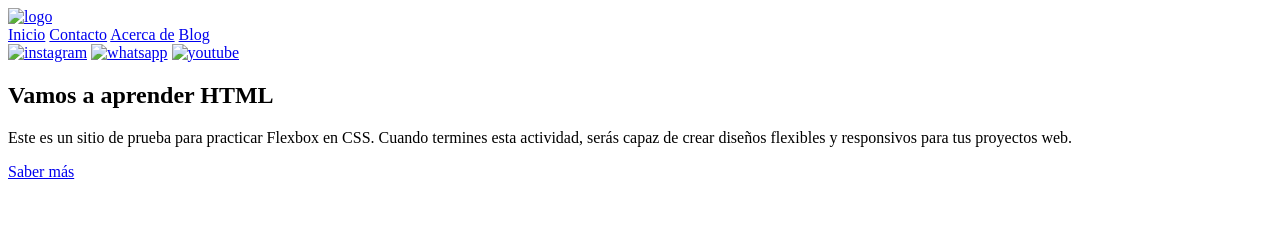
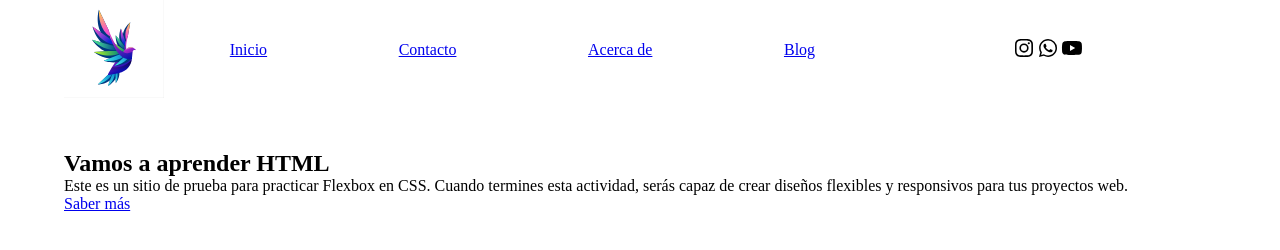
Before and after one commit to acimadevilla/2smr_dweb_actividades, a plain HTML site: page CSS_Actividades/Actividad4/index.html in a window 1280 px wide. Drawn offline with Linux system fonts and the light colour scheme.

Commit message:
HTML y CSS hasta ACt4 Flex v2

```diff
--- /dev/null
+++ b/CSS_Actividades/Actividad4/css/estilos.css
@@ -0,0 +1,49 @@
+/* Variables de estilos */
+:root {
+    --padding-container: 50px 0;
+}
+
+/* Reseteamos margenes, rellenos y borde y padding dentro de las dimensiones del elemento */
+* {
+    margin: 0;
+    padding: 0;
+    box-sizing: border-box;
+}
+
+/* contenedores navegación y section */
+.mi_contenedor {
+    width: 90%;
+    max-width: 1200px;
+    margin: 0 auto; /* Centramos horizontamente */
+    overflow: hidden; /* En caso de que se salga ndel contenedor se oculta, no distorsiona el aspecto*/
+    padding: var(--padding-container);
+}
+
+.mi_menu {
+    /* background-color: aquamarine; */
+    display: flex;
+    flex-flow: row nowrap;
+    height: 100px;
+    align-items: center;
+    justify-content: space-between;
+    --padding-container: 0;
+}
+
+.logo {
+    /* background-color: red; */
+    min-width: 100px;
+}
+.menu_nav {
+    /* background-color: rgb(142, 142, 223); */
+    flex-grow: 2;
+    display: flex;
+    justify-content: space-around;
+}
+.menu_social {
+    /* background-color: antiquewhite; */
+    display: flex;
+    justify-content: center;
+
+    flex-grow: 1;
+
+}
--- a/CSS_Actividades/Actividad4/index.html
+++ b/CSS_Actividades/Actividad4/index.html
@@ -1,10 +1,13 @@
 <!DOCTYPE html>
 <html lang="en">
+
 <head>
     <meta charset="UTF-8">
     <meta name="viewport" content="width=device-width, initial-scale=1.0">
     <title>Actividad Flexbox</title>
+    <link rel="stylesheet" href="css/estilos.css">
 </head>
+
 <body>
     <!-- Contenido de la actividad de Flex -->
     <header class="mi_header">
@@ -12,7 +15,6 @@
             <div class="logo">
                 <a href="#"><img src="img/logo.svg" alt="logo"></a>
             </div>
-        </nav>
             <nav class="menu_nav">
                 <a href="#">Inicio</a>
                 <a href="#">Contacto</a>
@@ -24,14 +26,17 @@
                 <a href="#"><img src="img/whatsapp.svg" alt="whatsapp"></a>
                 <a href="#"><img src="img/youtube.svg" alt="youtube"></a>
             </div>
-    </header>
+        </nav>
         <section class="header_container mi_contenedor">
             <h1 class="header_title">Vamos a aprender HTML</h1>
             <p class="header_paragraph">
                 Este es un sitio de prueba para practicar Flexbox en CSS.
-            Cuando termines esta actividad, serás capaz de crear diseños flexibles y responsivos para tus proyectos web.
+                Cuando termines esta actividad, serás capaz de crear diseños flexibles y responsivos para tus proyectos
+                web.
             </p>
             <a href="#" class="cta">Saber más</a>
         </section>
+    </header>
 </body>
+
 </html>
```
Also changed, not shown: CSS_Actividades/Actividad4/img/instagram.svg (added), CSS_Actividades/Actividad4/img/logo.svg (added), CSS_Actividades/Actividad4/img/whatsapp.svg (added), CSS_Actividades/Actividad4/img/youtube.svg (added). Lines whose indentation alone changed are shown as unchanged.
